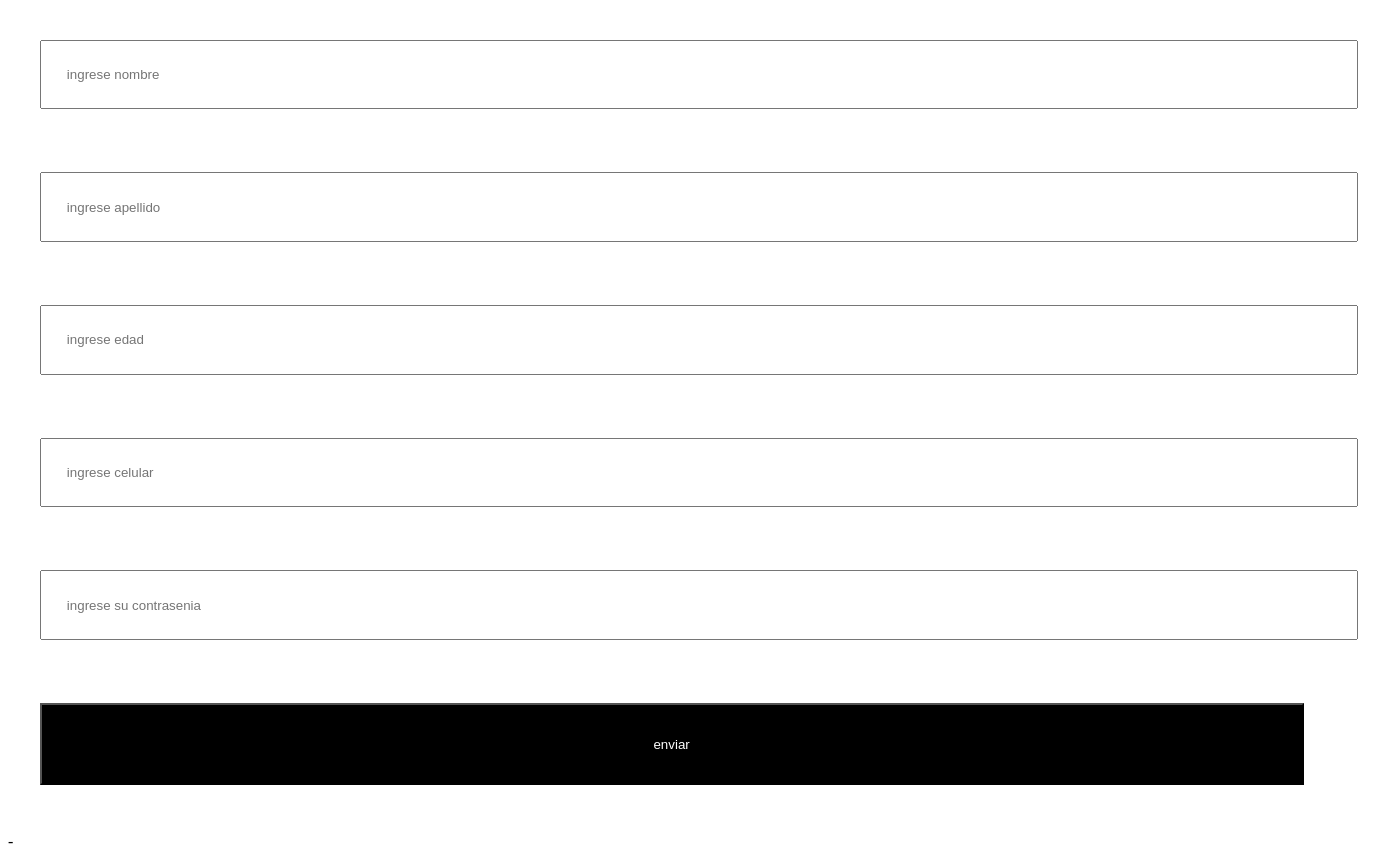
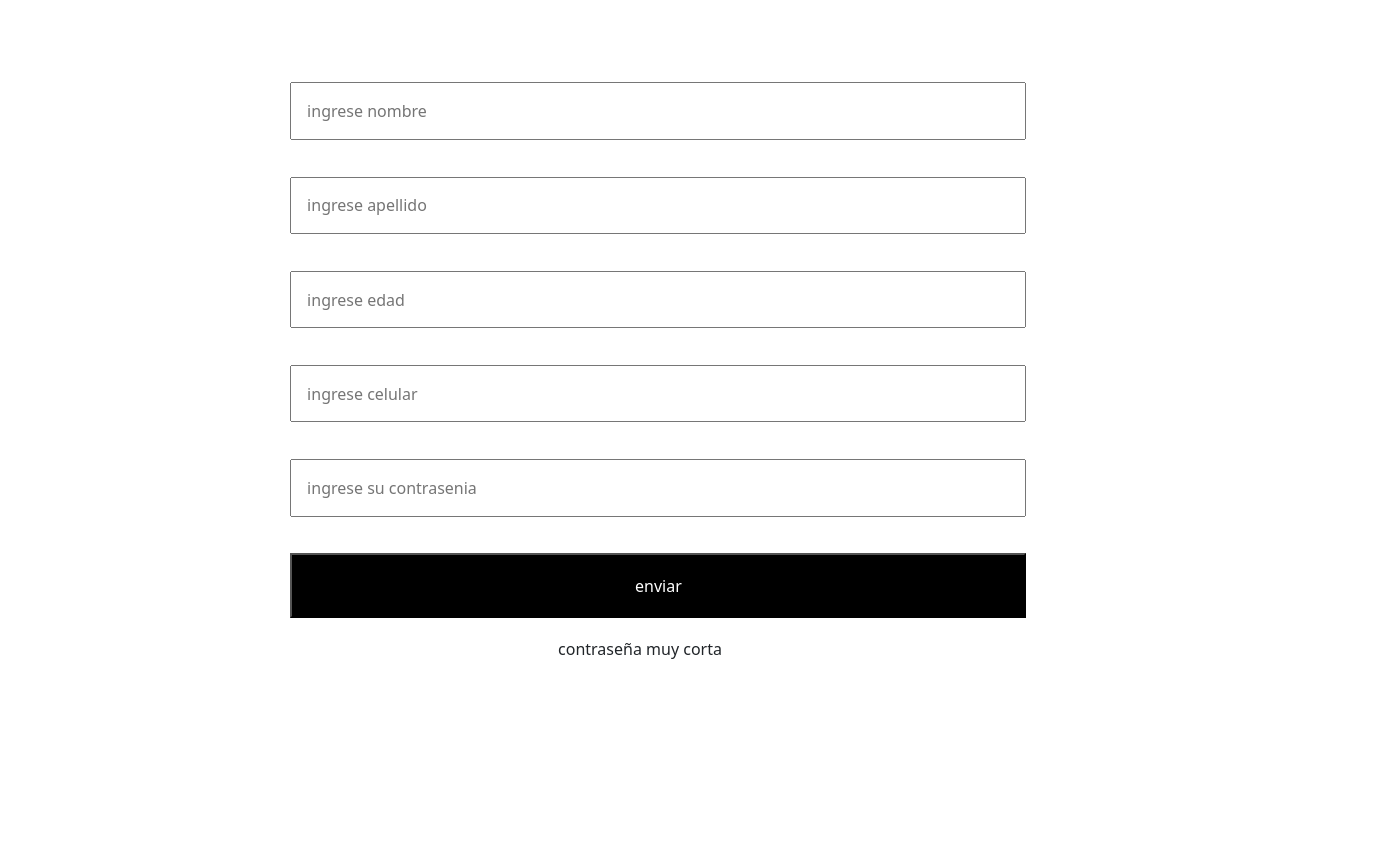
Before and after one commit to abriltedesco/trabajos-BDD, a plain HTML site: page javascript/ejercicio3/index.html in a window 1280 px wide. Both pictures are taken after a click on the button "enviar". Shown: the whole page, 1390 px wide, since content can reach past the window. After the commit the page ends 800 px from the top, so only its background shows below. Drawn offline with nearby package versions, Linux system fonts and the light colour scheme.

Commit message:
ahora si funciona ej3

```diff
--- a/javascript/ejercicio3/forms.js
+++ b/javascript/ejercicio3/forms.js
@@ -6,13 +6,14 @@ var celIngresado;
 const error = $("#msjError");
 
 function comprobaciones(){
+    console.log("ingreso a comprobaciones");
     if(nombreIngresado.includes(" ") || apellidoIngresado.includes(" ")){
         error.text("nombres ingresados erronamente");
     }
-    else if(contrasenia.length < 6){
+    else if(contraIngresada.length < 6){
         error.text("contraseña muy corta");
     }
-    else if(edad > 100 || edad < 1){
+    else if(edadIngresada > 100 || edadIngresada < 1){
         error.text("edad invalida");
     }
 }
@@ -28,18 +29,7 @@ $("#boton").click(function(){
   }
 )
 
-
-
-
-
-
-
-
-
-
-
-
-
+/*
 const nombreIngresado = document.getElementById("nombre");
 const apellidoIngresado = document.getElementById("apellido");
 const edadIngresada = document.getElementById("edad");
--- a/javascript/ejercicio3/index.html
+++ b/javascript/ejercicio3/index.html
@@ -5,9 +5,14 @@
     <meta name="viewport" content="width=device-width, initial-scale=1.0">
     <title>forms</title>
     <link rel="stylesheet" href="styles.css">
+    <link href="https://cdn.jsdelivr.net/npm/bootstrap@5.3.7/dist/css/bootstrap.min.css" rel="stylesheet" integrity="sha384-LN+7fdVzj6u52u30Kp6M/trliBMCMKTyK833zpbD+pXdCLuTusPj697FH4R/5mcr" crossorigin="anonymous">
 </head>
 <body>
     <main>
+        <div class="container text-center contenedor">
+            <div class="row align-items-center">
+                <div class="col-2"></div>
+                <div class="col-8">
                     <form>
                         <input type="text" id="nombre" placeholder="ingrese nombre">
                         <input type="text" id="apellido" placeholder="ingrese apellido">
@@ -16,7 +21,12 @@
                         <input type="password" id="contrasenia" placeholder="ingrese su contrasenia">
                     </form>
                     <button id="boton">enviar</button>
-        <p id="msjError">-</p>
+                    <p id="msjError"> </p>
+                </div>
+                <div class="col-2"></div>
+            </div>
+        </div>
+
         <script
             src="https://code.jquery.com/jquery-3.7.1.js"
             integrity="sha256-eKhayi8LEQwp4NKxN+CfCh+3qOVUtJn3QNZ0TciWLP4="
--- a/javascript/ejercicio3/styles.css
+++ b/javascript/ejercicio3/styles.css
@@ -1,13 +1,17 @@
-input{
+form input{
     width:100%;
     padding:2%;
     margin: 2.5%;
 }
 
-button{
+.contenedor button{
     width:100%;
     margin: 2.5%;
     padding:2.5%;
     background-color: black;
     color: white;
 }
+
+.contenedor{
+    margin: 5%;
+}
```
Lines whose indentation alone changed are shown as unchanged.
